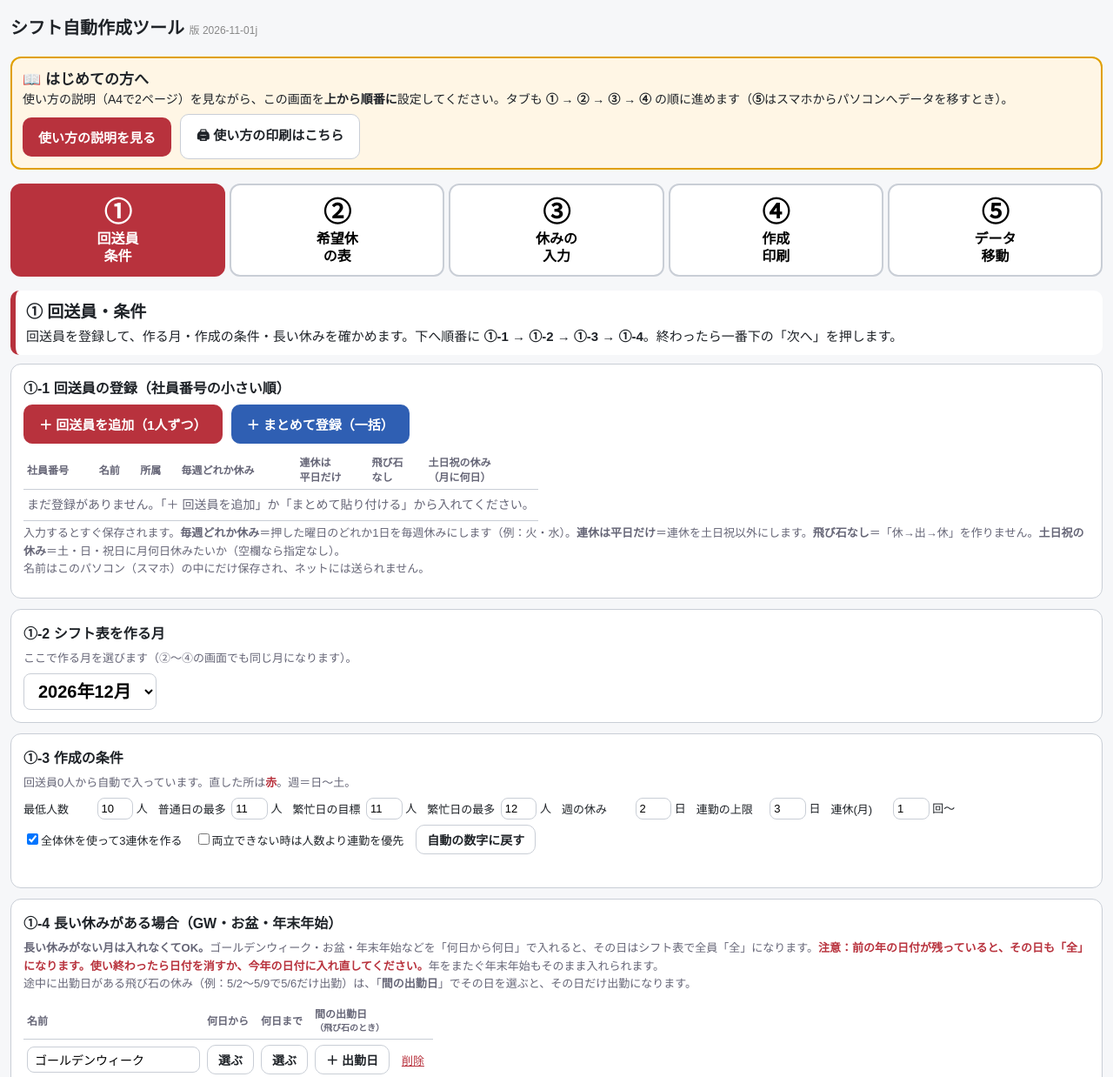
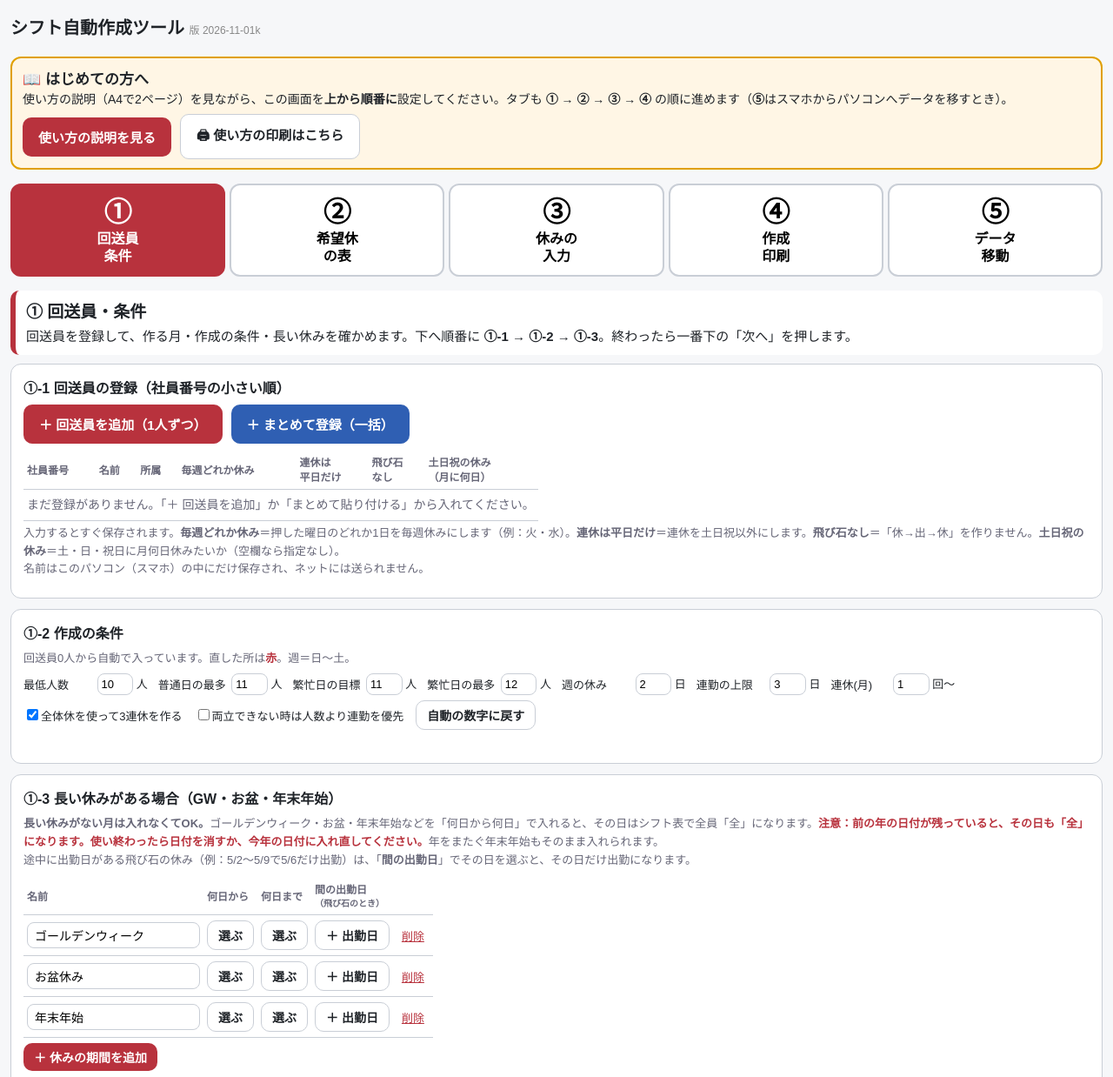
Before and after one commit to shige914marujyu2-afk/print-pages, a plain HTML site: page shift/index.html in a window 1280 px wide. Shown: the top 1238 px of the page at 87% size. Drawn offline with nearby package versions, Linux system fonts and the light colour scheme; a web font is replaced by a local one.

Commit message:
①の月選びを削除、②〜⑤の月選びを大きく
Co-Authored-By: Claude Opus 5.5 <noreply@anthropic.com>
Claude-Session: https://claude.ai/code/session_01BEib5Wy31RxeUGwtAmnXq7

```diff
--- a/shift/index.html
+++ b/shift/index.html
@@ -26,7 +26,8 @@ h1{font-size:20px;margin:4px 0 12px}
 .next{display:block;width:100%;margin:14px 0 6px;padding:16px 10px;font-size:18px;border-radius:12px}
 .flow{display:flex;flex-direction:column;gap:6px;margin:8px 0}.flow div{background:#fff;border:1.5px solid var(--line);border-radius:10px;padding:8px 10px;font-size:14px}.flow .ar{border:0;background:none;text-align:center;padding:0;font-size:18px;color:var(--acc)}
 .tabs button.on{background:var(--acc);color:#fff;border-color:var(--acc)}
-.monthbar{display:flex;gap:10px;align-items:center;flex-wrap:wrap;margin-bottom:10px;font-weight:700}
+.monthbar{display:flex;gap:10px;align-items:center;flex-wrap:wrap;margin-bottom:12px;font-weight:700;font-size:19px;background:#fff;border:2px solid var(--acc);border-radius:12px;padding:10px 12px}
+.monthbar select{font-size:22px;font-weight:700;padding:8px 12px;border-radius:10px}
 .card{background:var(--card);border:1px solid var(--line);border-radius:12px;padding:14px;margin-bottom:12px}
 .card h2{font-size:16px;margin:0 0 8px}
 .hint{color:var(--mut);font-size:13px;line-height:1.6;margin:4px 0 8px}
@@ -133,8 +134,8 @@ html.ios{}
 </head>
 <body>
 <div id="verBar" hidden style="background:#fff4d6;border:2px solid #e0a000;border-radius:10px;padding:10px 12px;margin-bottom:10px;font-weight:700">🔔 バージョンアップあり（<span id="verNew"></span>）　<button class="btn small" onclick="verUpdate()">更新する</button><div style="font-weight:400;font-size:13px;margin-top:4px">押すと新しい版に入れ替わります。入力したメンバーや休みはそのまま残ります。</div></div>
-<div style="display:flex;justify-content:space-between;align-items:center;gap:10px;flex-wrap:wrap"><h1>シフト自動作成ツール <small style="font-size:12px;color:#888;font-weight:400">版 <span id="verNow">2026-11-01j</span></small></h1></div>
-<div class="guide"><div class="gtitle">📖 はじめての方へ</div><div class="gtext">使い方の説明（A4で2ページ）を見ながら、この画面を<b>上から順番に</b>設定してください。タブも <b>① → ② → ③ → ④</b> の順に進めます（<b>⑤</b>はスマホからパソコンへデータを移すとき）。</div><div class="row" style="margin:6px 0 0"><a class="btn" href="manual/?v=16" style="text-decoration:none">使い方の説明を見る</a><a class="btn sub" href="manual/shift-manual.pdf?v=16" target="_blank" rel="noopener" style="text-decoration:none">🖨 使い方の印刷はこちら</a></div></div>
+<div style="display:flex;justify-content:space-between;align-items:center;gap:10px;flex-wrap:wrap"><h1>シフト自動作成ツール <small style="font-size:12px;color:#888;font-weight:400">版 <span id="verNow">2026-11-01k</span></small></h1></div>
+<div class="guide"><div class="gtitle">📖 はじめての方へ</div><div class="gtext">使い方の説明（A4で2ページ）を見ながら、この画面を<b>上から順番に</b>設定してください。タブも <b>① → ② → ③ → ④</b> の順に進めます（<b>⑤</b>はスマホからパソコンへデータを移すとき）。</div><div class="row" style="margin:6px 0 0"><a class="btn" href="manual/?v=17" style="text-decoration:none">使い方の説明を見る</a><a class="btn sub" href="manual/shift-manual.pdf?v=17" target="_blank" rel="noopener" style="text-decoration:none">🖨 使い方の印刷はこちら</a></div></div>
 <div class="tabs">
  <button id="t1" onclick="goTab(1)"><span class="n">①</span><span class="l">回送員<br>条件</span></button>
  <button id="t4" onclick="goTab(4)"><span class="n">②</span><span class="l">希望休<br>の表</span></button>
@@ -146,7 +147,7 @@ html.ios{}
 
 <!-- ① 条件・メンバー -->
 <section id="p1" hidden>
- <div class="stepintro"><b class="t">① 回送員・条件</b>回送員を登録して、作る月・作成の条件・長い休みを確かめます。下へ順番に <b>①-1 → ①-2 → ①-3 → ①-4</b>。終わったら一番下の「次へ」を押します。</div>
+ <div class="stepintro"><b class="t">① 回送員・条件</b>回送員を登録して、作る月・作成の条件・長い休みを確かめます。下へ順番に <b>①-1 → ①-2 → ①-3</b>。終わったら一番下の「次へ」を押します。</div>
  <div class="card">
   <h2>①-1 回送員の登録（社員番号の小さい順）</h2>
   <div class="row"><button class="btn" onclick="addMember()">＋ 回送員を追加（1人ずつ）</button><button class="btn" style="background:#2f5fb3" onclick="openBulk()">＋ まとめて登録（一括）</button><span class="hint" id="mmsg"></span></div>
@@ -158,14 +159,13 @@ html.ios{}
   <div class="wrap"><table class="mem" id="memTable"></table></div>
   <p class="hint">入力するとすぐ保存されます。<b>毎週どれか休み</b>＝押した曜日のどれか1日を毎週休みにします（例：火・水）。<b>連休は平日だけ</b>＝連休を土日祝以外にします。<b>飛び石なし</b>＝「休→出→休」を作りません。<b>土日祝の休み</b>＝土・日・祝日に月何日休みたいか（空欄なら指定なし）。<br>名前はこのパソコン（スマホ）の中にだけ保存され、ネットには送られません。</p>
  </div>
- <div class="card" id="mbSlot"><h2>①-2 シフト表を作る月</h2><p class="hint" style="margin:2px 0 6px">ここで作る月を選びます（②〜④の画面でも同じ月になります）。</p></div>
  <div class="card">
-  <h2>①-3 作成の条件</h2>
+  <h2>①-2 作成の条件</h2>
   <div id="cfgBox"></div>
   <div class="row"><span class="hint" id="cfgMsg"></span></div>
  </div>
  <div class="card">
-  <h2>①-4 長い休みがある場合（GW・お盆・年末年始）</h2>
+  <h2>①-3 長い休みがある場合（GW・お盆・年末年始）</h2>
   <p class="hint"><b>長い休みがない月は入れなくてOK。</b>ゴールデンウィーク・お盆・年末年始などを「何日から何日」で入れると、その日はシフト表で全員「全」になります。<b style="color:#b8323d">注意：前の年の日付が残っていると、その日も「全」になります。使い終わったら日付を消すか、今年の日付に入れ直してください。</b>年をまたぐ年末年始もそのまま入れられます。<br>途中に出勤日がある飛び石の休み（例：5/2〜5/9で5/6だけ出勤）は、「<b>間の出勤日</b>」でその日を選ぶと、その日だけ出勤になります。</p>
   <div class="wrap"><table class="mem" id="perTable"></table></div>
   <div class="row"><button class="btn small" onclick="addPeriod()">＋ 休みの期間を追加</button></div>
@@ -255,7 +255,7 @@ html.ios{}
 <div id="printRoot"></div>
 
 <script src="https://cdnjs.cloudflare.com/ajax/libs/jspdf/2.5.1/jspdf.umd.min.js"></script>
-<script src="solver.js?v=20261101j"></script>
+<script src="solver.js?v=20261101k"></script>
 <script>
 /* 新しい版があるか確かめる（入力データはブラウザに残るので、更新しても消えない） */
 let VER_NEW="";
@@ -278,7 +278,7 @@ function esc(s){return String(s).replace(/[&<>"]/g,c=>({"&":"&amp;","<":"&lt;","
 
 /* ---------- タブ ---------- */
 function goTab(n){tab(n);window.scrollTo(0,0)}
-function tab(n){const mb=$("monthbar");if(n===1)$("mbSlot").appendChild(mb);else if(mb.parentNode.id==="mbSlot")$("p1").before(mb);if(n===3)setTimeout(drawFinals,0);for(const i of [1,2,3,4,5]){$("p"+i).hidden=i!==n;$("t"+i).classList.toggle("on",i===n)}
+function tab(n){const mb=$("monthbar");mb.hidden=(n===1);if(n===3)setTimeout(drawFinals,0);for(const i of [1,2,3,4,5]){$("p"+i).hidden=i!==n;$("t"+i).classList.toggle("on",i===n)}
  $("mbl").textContent=n===4?"希望休を作る月を選択：":"シフト表を作る月：";if(n===1){drawCfg();drawMembers()}if(n===2)drawInput();if(n===4)drawHope();
  try{localStorage.setItem("shiftTab",n)}catch(e){}}
 
--- a/shift/version.json
+++ b/shift/version.json
@@ -1 +1 @@
-{"v":"2026-11-01j"}
+{"v":"2026-11-01k"}
```
Also changed, not shown: shift/manual/index.html (+5 -6 lines), shift/manual/m_cond.jpg, shift/manual/m_per.jpg, 1 other file.
